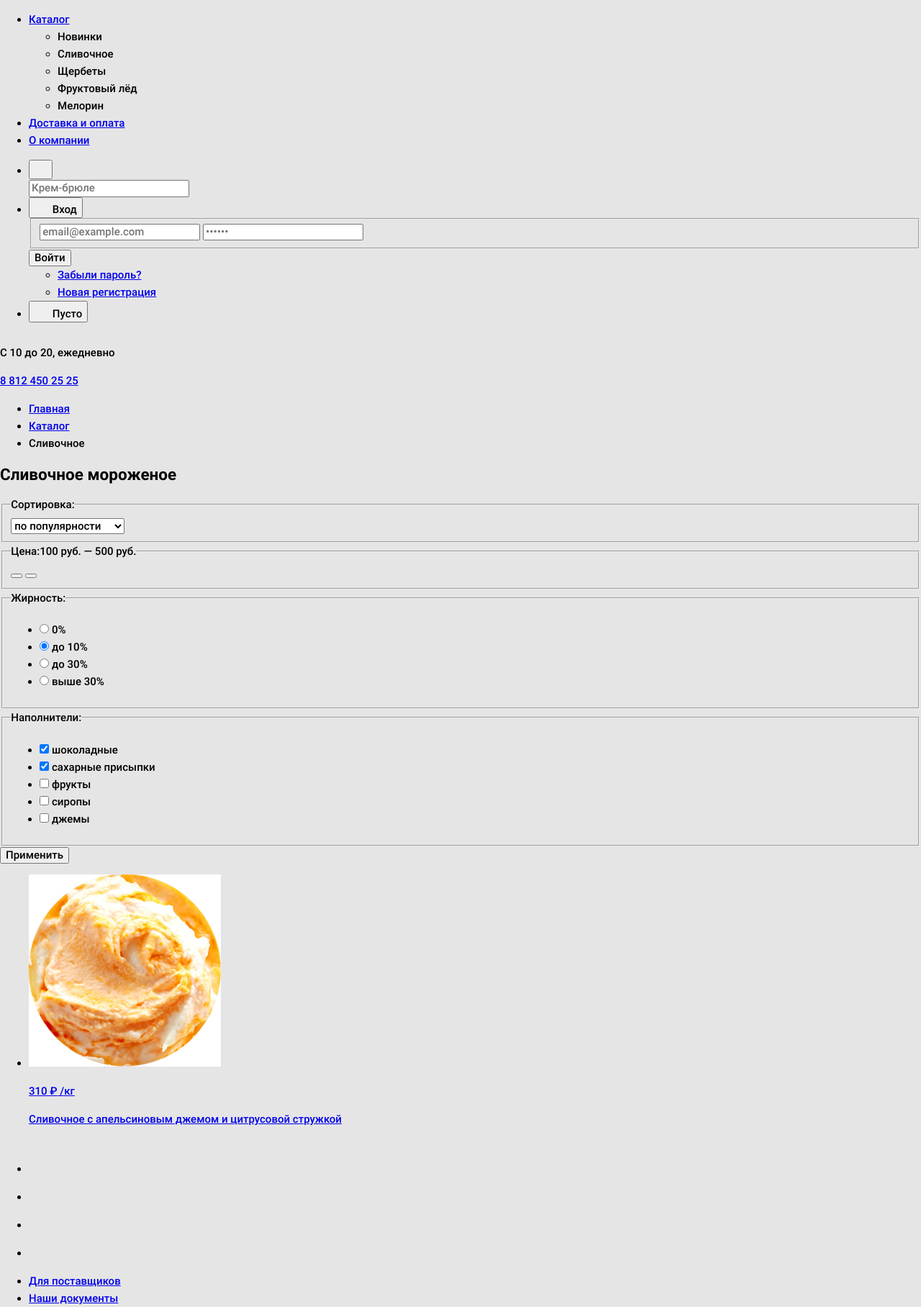
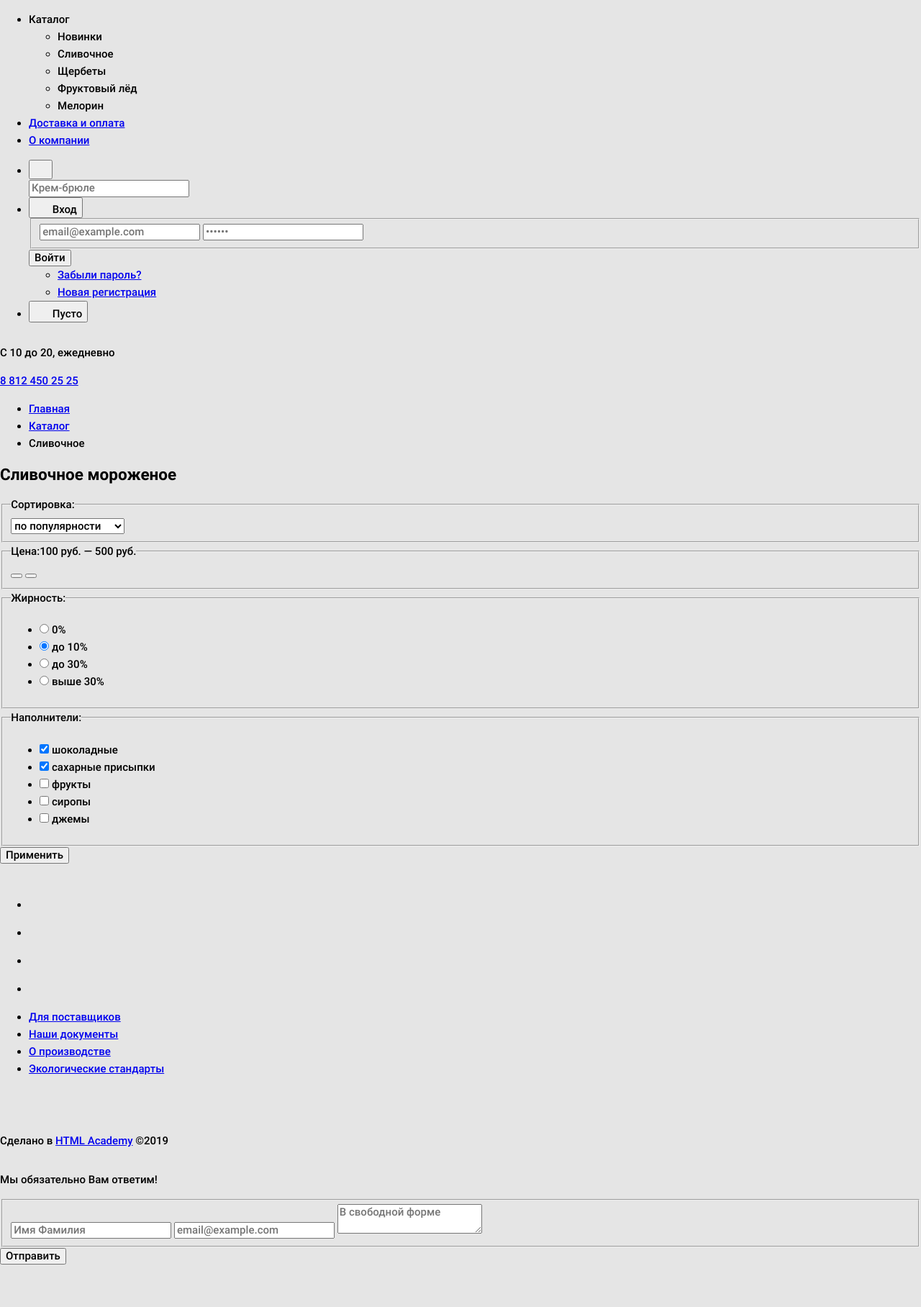
Before and after one commit to ZomboBombo/Gllacy-Shop, a website: page source/catalog.html in a window 1280 px wide. Shown: the part 71-1887 px from the top of the page at 72% size. After the commit the page ends 1828 px from the top, so only its background shows below. Drawn offline with Linux system fonts and the light colour scheme.

Commit message:
Corrects the markup
The markup on Catalog page has been corrected.

```diff
--- a/source/catalog.html
+++ b/source/catalog.html
@@ -24,7 +24,7 @@
         <nav class="site-header__menu">
           <ul class="menu-list">
             <li class="menu-list__item">
-              <a href="catalog.html" class="menu-list__item-link">Каталог</a>
+              <a class="menu-list__item-link">Каталог</a>
 
               <!-- Список пунктов "Каталога" -->
               <ul class="catalog-list">
@@ -240,26 +240,13 @@
         </form>
 
 
-        <ul class="store-catalog__list catalog-list">
-          <li class="catalog-list__item">
-            <article class="product-card product-card--bestseller">
-              <h3 class="visually-hidden">Карточка товара</h3>
-
-              <a href="#" class="product-card__link">
-                <picture>
-                  <img src="img/content-with-orange-jam.jpg" class="product-card__image" alt="Фото мороженка.">
-                </picture>
-
-                <p class="product-card__price">
-                  <span class="product-card__cost">310 &#8381;</span>
-                  <span class="product-card__per-kilo">/кг</span>
-                  <span></span>
-                </p>
-
-                <p class="product-card__description">Сливочное с апельсиновым джемом и цитрусовой стружкой</p>
-              </a>
-            </article>
-          </li>
+        <!-- Список товаров магазина -->
+        <ul class="store-catalog__list catalog-list" id="goods-list">
+          <!--
+            *
+            *** Здесь будут элементы списка с карточками товаров
+            *
+          -->
         </ul>
       </section>
     </main>
@@ -366,5 +353,33 @@
         <button type="submit" class="feedback-form__submit-button">Отправить</button>
       </form>
     </section>
+
+
+    <!--
+      *****************************
+      *** ШАБЛОНКАРТОЧКИ ТОВАРА ***
+      *****************************
+    -->
+    <template id="product-item">
+      <li class="catalog-list__item">
+        <article class="product-card product-card--bestseller">
+          <h3 class="visually-hidden">Карточка товара</h3>
+
+          <a href="#" class="product-card__link">
+            <picture>
+              <img src="img/content-with-orange-jam.jpg" class="product-card__image" alt="Фото мороженка.">
+            </picture>
+
+            <p class="product-card__price">
+              <span class="product-card__cost">310 &#8381;</span>
+              <span class="product-card__per-kilo">/кг</span>
+              <span></span>
+            </p>
+
+            <p class="product-card__description">Сливочное с апельсиновым джемом и цитрусовой стружкой</p>
+          </a>
+        </article>
+      </li>
+    </template>
   </body>
 </html>
```
